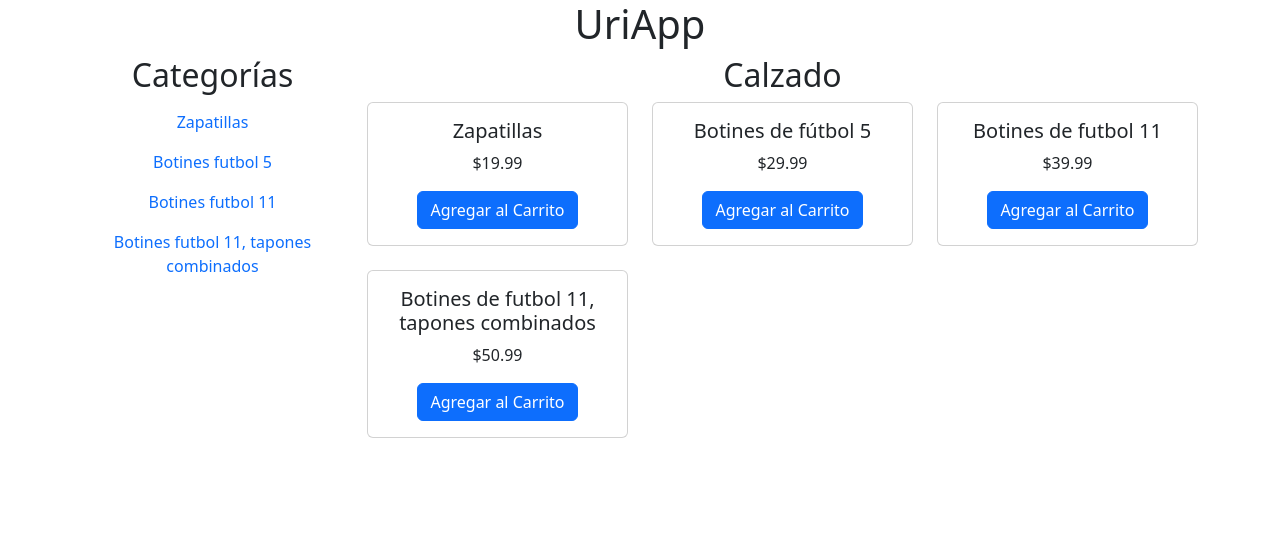
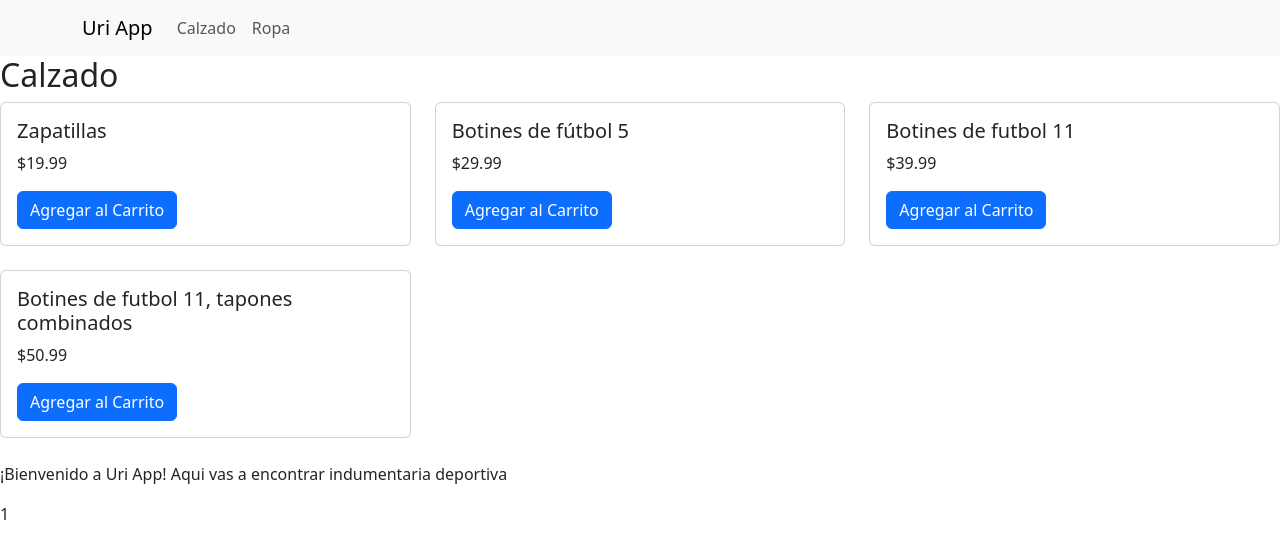
Before and after one commit to uripereyra03/Proyecto-React, a React (Create React App) app: page / in a window 1280 px wide. Shown: the top 550 px of the page. Built offline with nearby package versions, Linux system fonts and the light colour scheme.

Commit message:
Segundo commit

```diff
--- a/package.json
+++ b/package.json
@@ -7,10 +7,11 @@
     "@testing-library/react": "^13.4.0",
     "@testing-library/user-event": "^13.5.0",
     "bootstrap": "^5.3.1",
+    "font-awesome": "^4.7.0",
     "react": "^18.2.0",
     "react-bootstrap": "^2.8.0",
     "react-dom": "^18.2.0",
-    "react-scripts": "5.0.1",
+    "react-scripts": "^5.0.1",
     "web-vitals": "^2.1.4"
   },
   "scripts": {
--- a/src/App.js
+++ b/src/App.js
@@ -1,13 +1,16 @@
 import React from 'react';
-import './App.css';
-import Uriapp from './UriApp';
+import UriApp from './components/UriApp';
+import ContenidoCalzado from './components/ContenidoCalzado';
+import CartWidget from './components/cartwidget';
 
 function App() {
-  return (
-    <div className="App">
-      <Uriapp />
-    </div>
-  );
+    return (
+        <div>
+            <UriApp />
+            <ContenidoCalzado greeting="¡Bienvenido a Uri App! Aqui vas a encontrar indumentaria deportiva" />
+            <CartWidget/>
+        </div>
+    );
 }
 
 export default App;
--- a/src/UriApp.js
+++ /dev/null
@@ -1,29 +0,0 @@
-import React from 'react';
-import { Container, Row, Col, Nav } from 'react-bootstrap';
-import CalzadoContent from './ContenidoCalzado'; // Importa el componente de contenido de calzado
-
-function UriApp() {
-    return (
-        <Container>
-            <h1>UriApp</h1>
-            <Row>
-                <Col md={3}>
-                    <h2>Categorías</h2>
-                    <Nav defaultActiveKey="/home" className="flex-column">
-                        <Nav.Link href="/categoria1">Zapatillas</Nav.Link>
-                        <Nav.Link href="/categoria2">Botines futbol 5</Nav.Link>
-                        <Nav.Link href="/categoria1">Botines futbol 11</Nav.Link>
-                        <Nav.Link href="/categoria2">Botines futbol 11, tapones combinados</Nav.Link>
-                        {/* Agrega más categorías aquí */}
-                    </Nav>
-                </Col>
-                <Col md={9}>
-                    {/* Contenido de calzado */}
-                    <CalzadoContent />
-                </Col>
-            </Row>
-        </Container>
-    );
-}
-
-export default UriApp;
--- a/src/ContenidoCalzado.js
+++ b/src/components/ContenidoCalzado.js
@@ -1,14 +1,11 @@
 import React from 'react';
 
-
-function CalzadoContent() {
-    // Supongamos que tienes una lista de productos de calzado
+function ContenidoCalzado({ greeting }) {
     const productosCalzado = [
         { id: 1, nombre: 'Zapatillas', precio: 19.99 },
         { id: 2, nombre: 'Botines de fútbol 5 ', precio: 29.99 },
-        { id: 3, nombre: 'Botines de futbol 11', precio: 39.99},
-        { id: 3, nombre: 'Botines de futbol 11, tapones combinados', precio: 50.99, },
-        // Agrega más productos de calzado aquí
+        { id: 3, nombre: 'Botines de futbol 11', precio: 39.99 },
+        { id: 4, nombre: 'Botines de futbol 11, tapones combinados', precio: 50.99 },
     ];
 
     return (
@@ -27,8 +24,9 @@ function CalzadoContent() {
                     </div>
                 ))}
             </div>
+            <p>{greeting}</p>
         </div>
     );
 }
 
-export default CalzadoContent;
+export default ContenidoCalzado;
--- /dev/null
+++ b/src/components/UriApp.js
@@ -0,0 +1,21 @@
+import React from 'react';
+import { Navbar, Nav, Container } from 'react-bootstrap';
+
+function UriApp() {
+    return (
+        <Navbar bg="light" expand="lg">
+            <Container>
+                <Navbar.Brand href="/">Uri App</Navbar.Brand>
+                <Navbar.Toggle aria-controls="basic-navbar-nav" />
+                <Navbar.Collapse id="basic-navbar-nav">
+                    <Nav className="ml-auto">
+                        <Nav.Link href="/categoria1">Calzado</Nav.Link>
+                        <Nav.Link href="/categoria2">Ropa</Nav.Link>
+                    </Nav>
+                </Navbar.Collapse>
+            </Container>
+        </Navbar>
+    );
+}
+
+export default UriApp;
--- /dev/null
+++ b/src/components/cartwidget.js
@@ -0,0 +1,12 @@
+import React from 'react';
+
+const CartWidget = () => {
+    return (
+        <div>
+            <i className="fas fa-shopping-cart"></i>
+            <span>1</span>
+        </div>
+    );
+};
+
+export default CartWidget;
```
Also changed, not shown: 1 other file (tests, documents, lock files or other folders).
